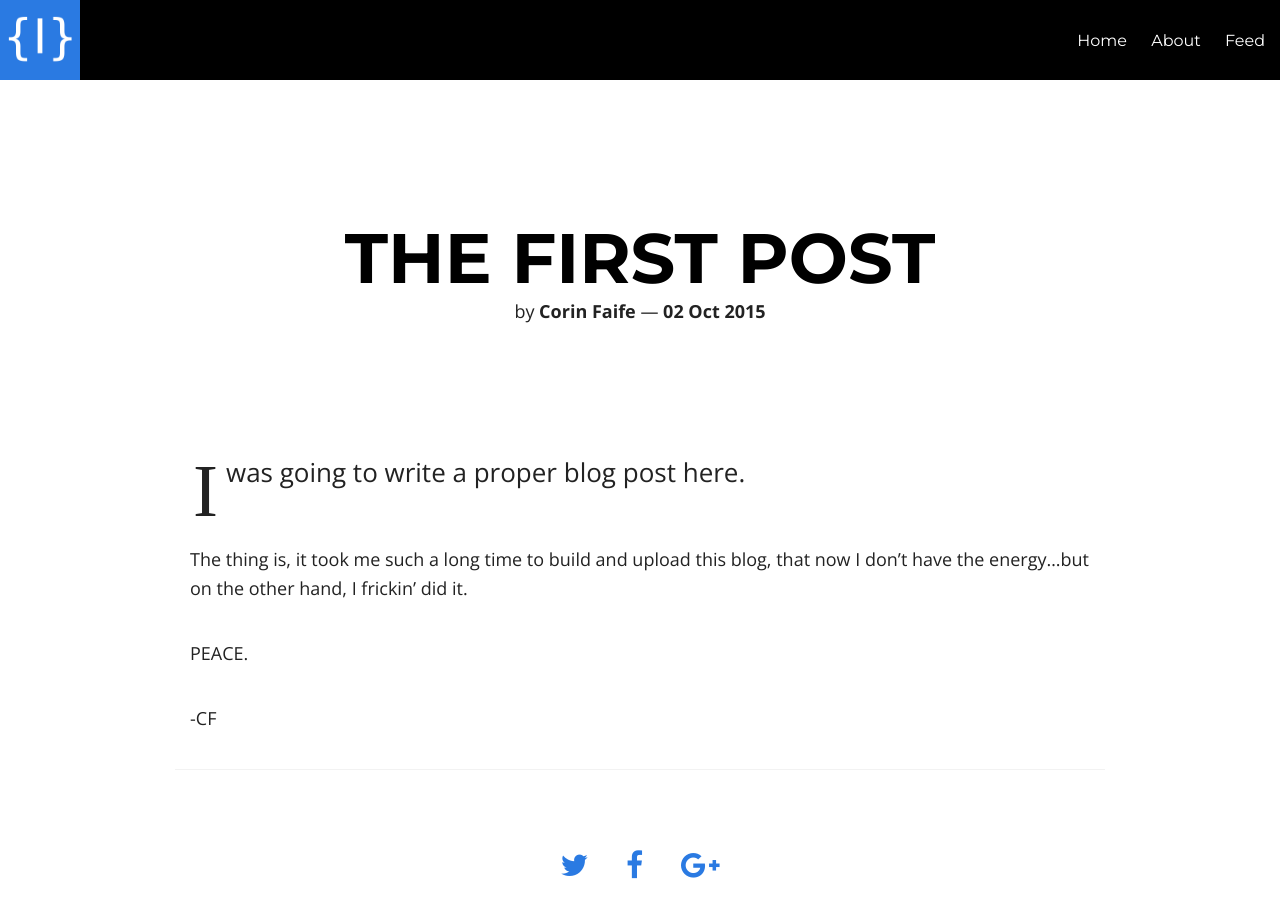
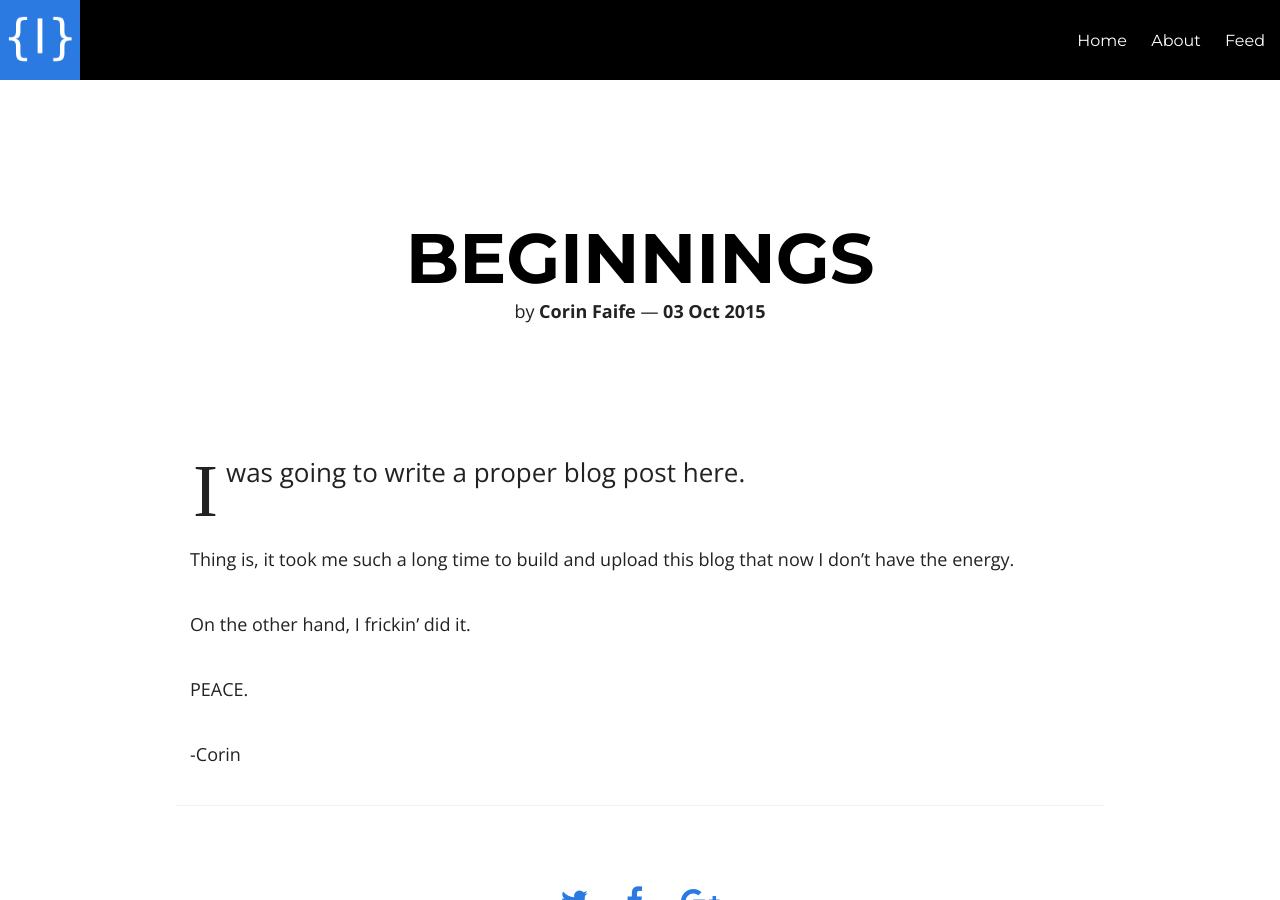
Before and after one commit to infratxt/infratxt.github.io, a Jekyll site: the page built from _posts/2015-10-02-the-first-post.md, in a window 1280 px wide and 900 px high. Built offline with Jekyll 4.4.1, drawn with Linux system fonts in a browser that asks for light colours; nearby versions of some CDN libraries.

Commit message:
Update first blog post

```diff
--- a/_posts/2015-10-02-the-first-post.md
+++ b/_posts/2015-10-02-the-first-post.md
@@ -1,13 +1,15 @@
 ---
 layout: post
-title:  "The first post"
-date:   2015-10-02 17:23:15
-categories: jekyll update
+title:  "Beginnings"
+date:   2015-10-03 11:25:15
+categories: update
 ---
 I was going to write a proper blog post here.
 
-The thing is, it took me such a long time to build and upload this blog, that now I don't have the energy...but on the other hand, I frickin' did it.
+Thing is, it took me such a long time to build and upload this blog that now I don't have the energy.
+
+On the other hand, I frickin' did it.
 
 PEACE.
 
--CF
+-Corin
```
